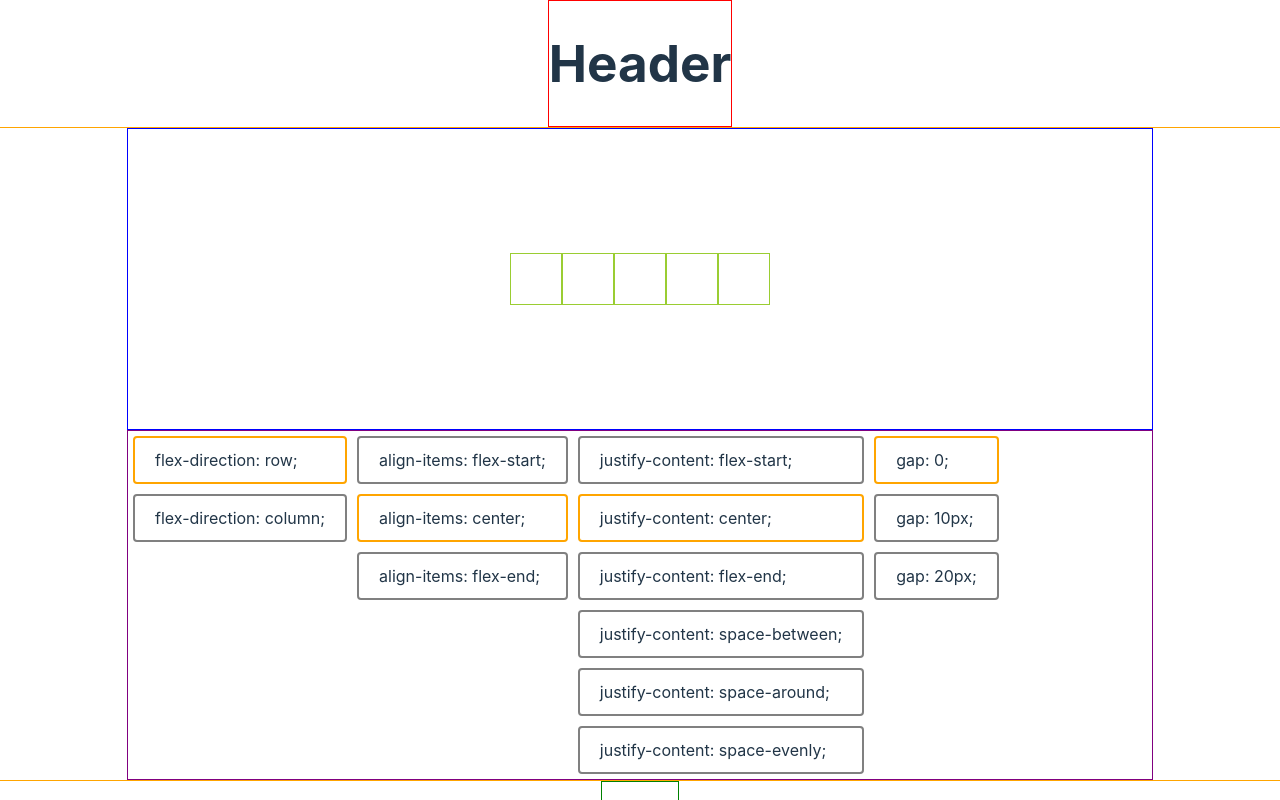
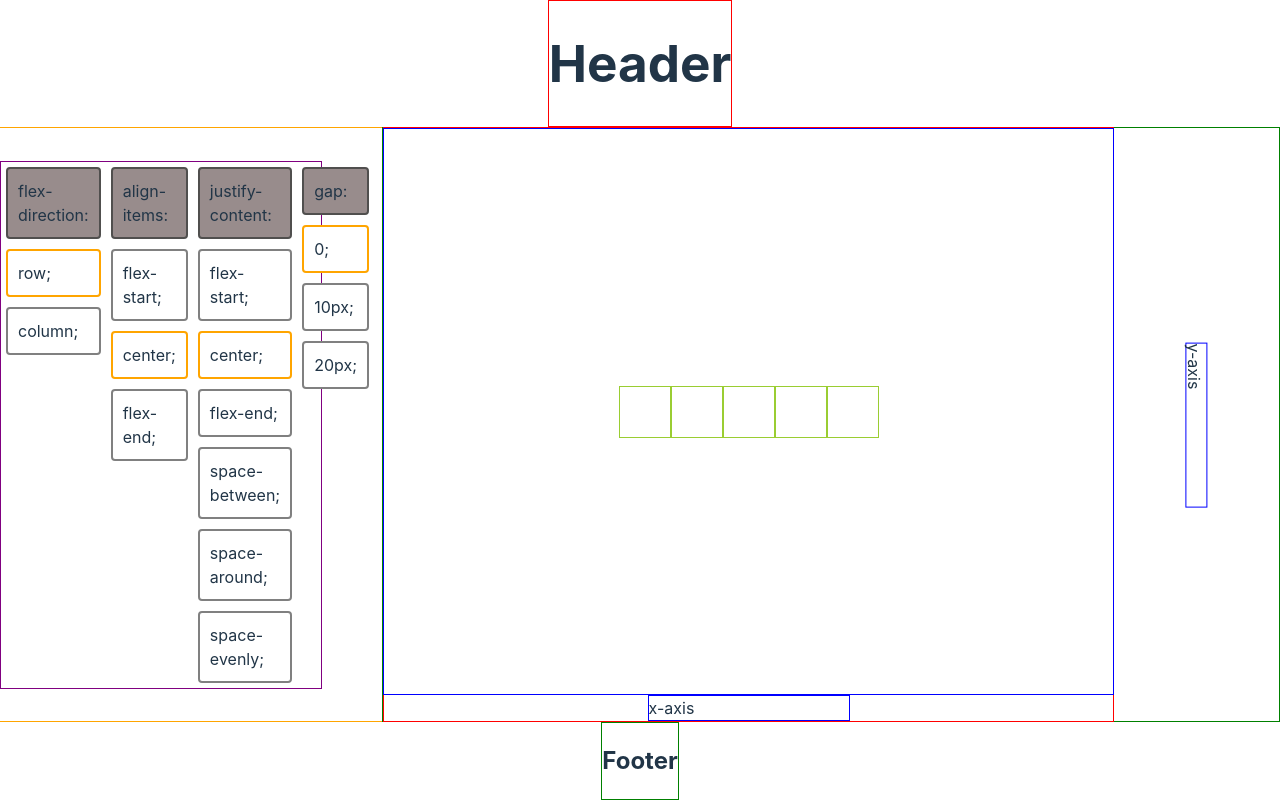
Before and after one commit to kingwilldabeast/flex-tutorial, a React (Vite) app: page / in a window 1280 px wide. Built offline with nearby package versions, Linux system fonts and the light colour scheme.

Commit message:
switch layout

```diff
--- a/src/App.css
+++ b/src/App.css
@@ -24,17 +24,52 @@ html, body, #root, .app {
   width: 100%;
   height: 100%;
   display: flex;
+  flex-direction: row;
+  align-items: center;
+  justify-content: space-between;
+}
+
+.y-axis-container {
+  border: 1px solid green;
+  display: flex;
+  flex-direction: row;
+  align-items: center;
+  justify-content: center;
+  width: 70%;
+  height: 100%;
+  /* gap: 0px; */
+}
+
+.x-axis-container {
+  border: 1px solid red;
+  display: flex;
   flex-direction: column;
   align-items: center;
-  justify-content: space-around;
+  width: 100%;
+  height: 100%;
 }
 
 .box-container {
+  width: 100%;
+  height: 100%;
   border: 1px solid blue;
-  width: 80%;
-  height: 300px;
   display: flex;
   flex-direction: row;
+}
+
+.x-axis {
+  border: 1px solid blue;
+  width: 200px;
+
+}
+
+.y-axis {
+  border: 1px solid blue;
+  width: 200px;
+  height: 20px;
+  /* height: 10%; */
+  transform: rotate(90deg);
+
 }
 
 .item {
@@ -45,7 +80,7 @@ html, body, #root, .app {
 
 .button-container {
   border: 1px solid purple;
-  width: 80%;
+  width: 25%;
   /* height: 30%; */
   display: flex;
   flex-direction: row;
@@ -56,12 +91,21 @@ html, body, #root, .app {
   flex-direction: column;
 }
 
+.label {
+  border: 2px solid rgb(80, 79, 78);
+  background-color: rgb(152, 140, 140);
+  padding: 10px;
+  margin: 5px;
+  border-radius: 4px;
+  font-size: 16px;
+}
+
 .buttonSelected {
   border: 2px solid orange;
   background-color: white;
   /* color: orange; */
   cursor: pointer;
-  padding: 10px 20px;
+  padding: 10px;
   margin: 5px;
   border-radius: 4px;
   font-size: 16px;
@@ -74,7 +118,7 @@ html, body, #root, .app {
   background-color: white;
   /* color: gray; */
   cursor: pointer;
-  padding: 10px 20px;
+  padding: 10px;
   margin: 5px;
   border-radius: 4px;
   font-size: 16px;
--- a/src/components/Torso.jsx
+++ b/src/components/Torso.jsx
@@ -17,12 +17,10 @@ export default function Torso (props) {
       // Handler function to toggle flex-direction
     const setRow = () => {
         setDirection('row');
-        setSelectedDirectionButton('row')
     };
 
     const setColumn = () => {
         setDirection('column');
-        setSelectedDirectionButton('column')
     };
 
     const AItoStart = () => {
@@ -89,115 +87,139 @@ export default function Torso (props) {
     return (
 
       <div className="torso">
-        <div className="box-container" style={containerStyle}>
-            <div className="item">
-
-            </div>
-            <div className="item">
-
-            </div>
-            <div className="item">
-
-            </div>
-            <div className="item">
-
-            </div>
-            <div className="item">
-
-            </div>
-
-        </div>
-
         <div className="button-container">
 
             <div className='button-column'>
+                <div className='label' >
+                    flex-direction:
+                </div>
                 <div
                 className={direction === 'row' ? 'buttonSelected' : 'buttonUnselected'}
                 onClick={setRow}>
-                    flex-direction: row;
+                    row;
                 </div>
                 <div
                 className={direction === 'column' ? 'buttonSelected' : 'buttonUnselected'}
                 onClick={setColumn}>
-                    flex-direction: column;
+                    column;
+                </div>
+            </div>
+
+            <div className='button-column'>
+                <div className='label' >
+                    align-items:
+                </div>
+                <div
+                className={alignItems === 'flex-start' ? 'buttonSelected' : 'buttonUnselected'}
+                onClick={AItoStart}
+                >
+                    flex-start;
+                </div>
+                <div
+                className={alignItems === 'center' ? 'buttonSelected' : 'buttonUnselected'}
+                onClick={AItoCenter}>
+                    center;
+                </div>
+                <div
+                className={alignItems === 'flex-end' ? 'buttonSelected' : 'buttonUnselected'}
+                onClick={AItoEnd}>
+                    flex-end;
+                </div>
+            </div>
+
+            <div className='button-column'>
+                <div className='label' >
+                    justify-content:
+                </div>
+                <div
+                className={justifyContent === 'flex-start' ? 'buttonSelected' : 'buttonUnselected'}
+                onClick={JCtoStart}>
+                    flex-start;
+                </div>
+                <div
+                className={justifyContent === 'center' ? 'buttonSelected' : 'buttonUnselected'}
+                onClick={JCtoCenter}>
+                    center;
+                </div>
+                <div
+                className={justifyContent === 'flex-end' ? 'buttonSelected' : 'buttonUnselected'}
+                onClick={JCtoEnd}>
+                    flex-end;
+                </div>
+                <div
+                className={justifyContent === 'space-between' ? 'buttonSelected' : 'buttonUnselected'}
+                onClick={JCtoSpaceBetween}>
+                    space-between;
+                </div>
+                <div
+                className={justifyContent === 'space-around' ? 'buttonSelected' : 'buttonUnselected'}
+                onClick={JCtoSpaceAround}>
+                    space-around;
+                </div>
+                <div
+                className={justifyContent === 'space-evenly' ? 'buttonSelected' : 'buttonUnselected'}
+                onClick={JCtoSpaceEvenly}>
+                    space-evenly;
                 </div>
             </div>
 
             <div className='button-column'>
 
-                <div
-                className={alignItems === 'flex-start' ? 'buttonSelected' : 'buttonUnselected'}
-                onClick={AItoStart}
-                >
-                    align-items: flex-start;
+                <div className='label' >
+                    gap:
                 </div>
-                <div
-                className={alignItems === 'center' ? 'buttonSelected' : 'buttonUnselected'}
-                onClick={AItoCenter}>
-                    align-items: center;
-                </div>
-                <div
-                className={alignItems === 'flex-end' ? 'buttonSelected' : 'buttonUnselected'}
-                onClick={AItoEnd}>
-                    align-items: flex-end;
-                </div>
-            </div>
-
-            <div className='button-column'>
-                <div
-                className={justifyContent === 'flex-start' ? 'buttonSelected' : 'buttonUnselected'}
-                onClick={JCtoStart}>
-                    justify-content: flex-start;
-                </div>
-                <div
-                className={justifyContent === 'center' ? 'buttonSelected' : 'buttonUnselected'}
-                onClick={JCtoCenter}>
-                    justify-content: center;
-                </div>
-                <div
-                className={justifyContent === 'flex-end' ? 'buttonSelected' : 'buttonUnselected'}
-                onClick={JCtoEnd}>
-                    justify-content: flex-end;
-                </div>
-                <div
-                className={justifyContent === 'space-between' ? 'buttonSelected' : 'buttonUnselected'}
-                onClick={JCtoSpaceBetween}>
-                    justify-content: space-between;
-                </div>
-                <div
-                className={justifyContent === 'space-around' ? 'buttonSelected' : 'buttonUnselected'}
-                onClick={JCtoSpaceAround}>
-                    justify-content: space-around;
-                </div>
-                <div
-                className={justifyContent === 'space-evenly' ? 'buttonSelected' : 'buttonUnselected'}
-                onClick={JCtoSpaceEvenly}>
-                    justify-content: space-evenly;
-                </div>
-            </div>
-
-            <div className='button-column'>
-
                 <div
                 className={gap === '0px' ? 'buttonSelected' : 'buttonUnselected'}
                 onClick={gapTo0px}>
-                    gap: 0;
+                    0;
                 </div>
                 <div
                 className={gap === '10px' ? 'buttonSelected' : 'buttonUnselected'}
                 onClick={gapTo10px}>
-                    gap: 10px;
+                    10px;
                 </div>
                 <div
                 className={gap === '20px' ? 'buttonSelected' : 'buttonUnselected'}
                 onClick={gapTo20px}>
-                    gap: 20px;
+                    20px;
                 </div>
 
             </div>
 
         </div>
 
+        <div className='y-axis-container'>
+
+
+            <div className='x-axis-container'>
+                <div className="box-container" style={containerStyle}>
+                    <div className="item">
+
+                    </div>
+                    <div className="item">
+
+                    </div>
+                    <div className="item">
+
+                    </div>
+                    <div className="item">
+
+                    </div>
+                    <div className="item">
+
+                    </div>
+
+                </div>
+                <div className='x-axis'>
+                    x-axis
+                </div>
+            </div>
+
+            <div className='y-axis'>
+                    y-axis
+            </div>
+        </div>
+
       </div>
     )
   }
```
Also changed, not shown: 1 other file (tests, documents, lock files or other folders).
